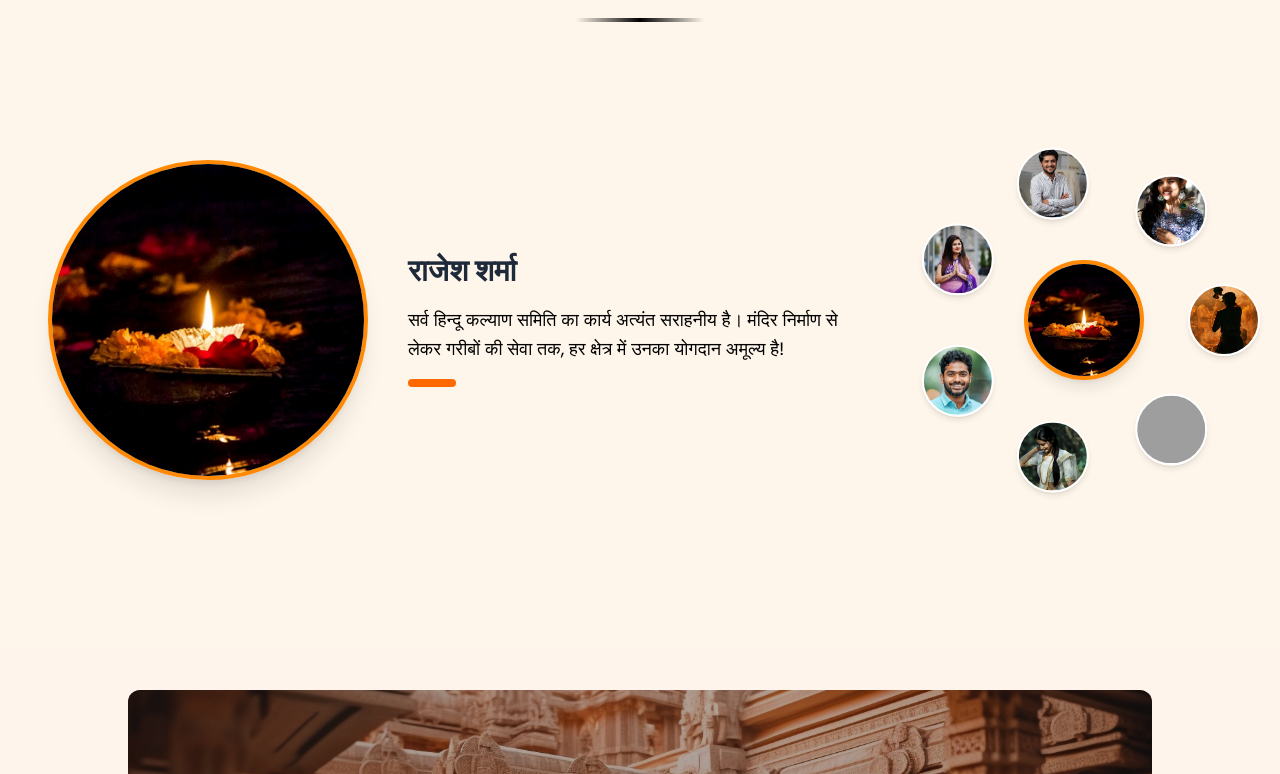
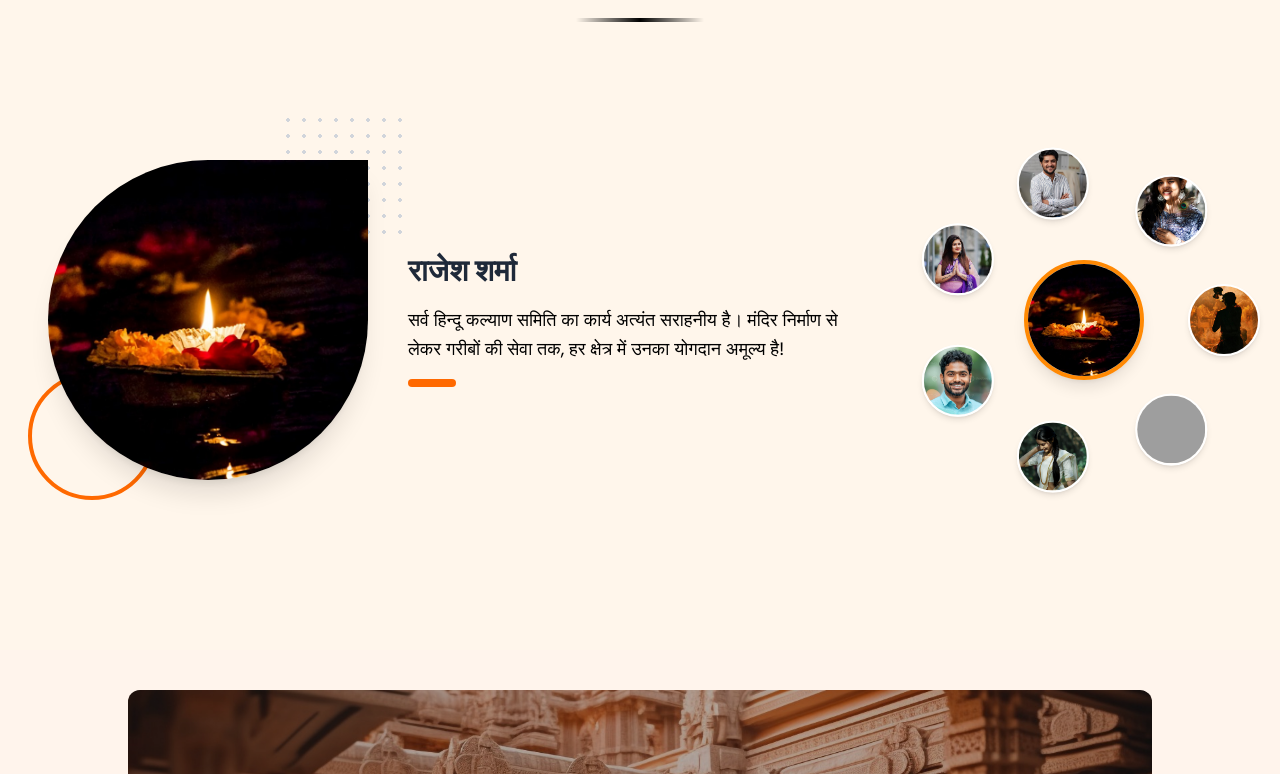
Before and after one commit to socialpranaam/sarvahindukalyansamiti, a React (Vite) app in the folder frontend/: page / in a window 1280 px wide. Shown: the part 2166-2940 px from the top of the page. Built offline with nearby package versions, Linux system fonts and the light colour scheme; grey boxes are pictures that could not be loaded.

Commit message:
Updated Frontend

```diff
--- a/frontend/src/components/Testimonial/Testimonials.jsx
+++ b/frontend/src/components/Testimonial/Testimonials.jsx
@@ -108,18 +108,42 @@ const Testimonial = () => {
 
         {/* -------- Desktop Layout -------- */}
         <div className="hidden lg:flex relative flex-row items-center justify-center p-8 max-w-7xl mx-auto min-h-[500px]">
-          {/* Left Side (Main Image + Text side by side) */}
+
           <div className="flex flex-row items-center text-left w-2/3 xl:w-3/4">
+
             {/* Main Image */}
             <div className="flex-shrink-0">
-              <div className="w-80 h-80 rounded-full overflow-hidden shadow-xl border-4 border-orange-400">
-                <img
-                  src={currentMainTestimonial.avatar}
-                  alt={currentMainTestimonial.name}
-                  className="w-full h-full object-cover"
-                />
+              {/* Relative container for positioning the decorative elements */}
+              <div className="relative w-80 h-80">
+
+                {/* Decorative dotted pattern (top-right) */}
+                <div
+                  className="absolute -top-12 -right-10 w-32 h-32"
+                  style={{
+                    backgroundImage: 'radial-gradient(#d1d5db 2px, transparent 2px)',
+                    backgroundSize: '1rem 1rem',
+                  }}
+                ></div>
+
+                {/* Decorative orange circle outline (bottom-left) */}
+                <div className="absolute -bottom-5 -left-5 w-32 h-32 border-4 border-orange-500 rounded-full z-0"></div>
+                <div
+                  className="w-full h-full overflow-hidden shadow-xl relative z-10"
+                  style={{
+
+                     borderRadius: '50% 0 50% 50%',
+                  }}
+                >
+                  <img
+                    src={currentMainTestimonial.avatar}
+                    alt={currentMainTestimonial.name}
+                    className="w-full h-full object-cover"
+                  />
+                </div>
+
               </div>
             </div>
+
 
             {/* Text */}
             <div className="ml-10 max-w-md">
```
